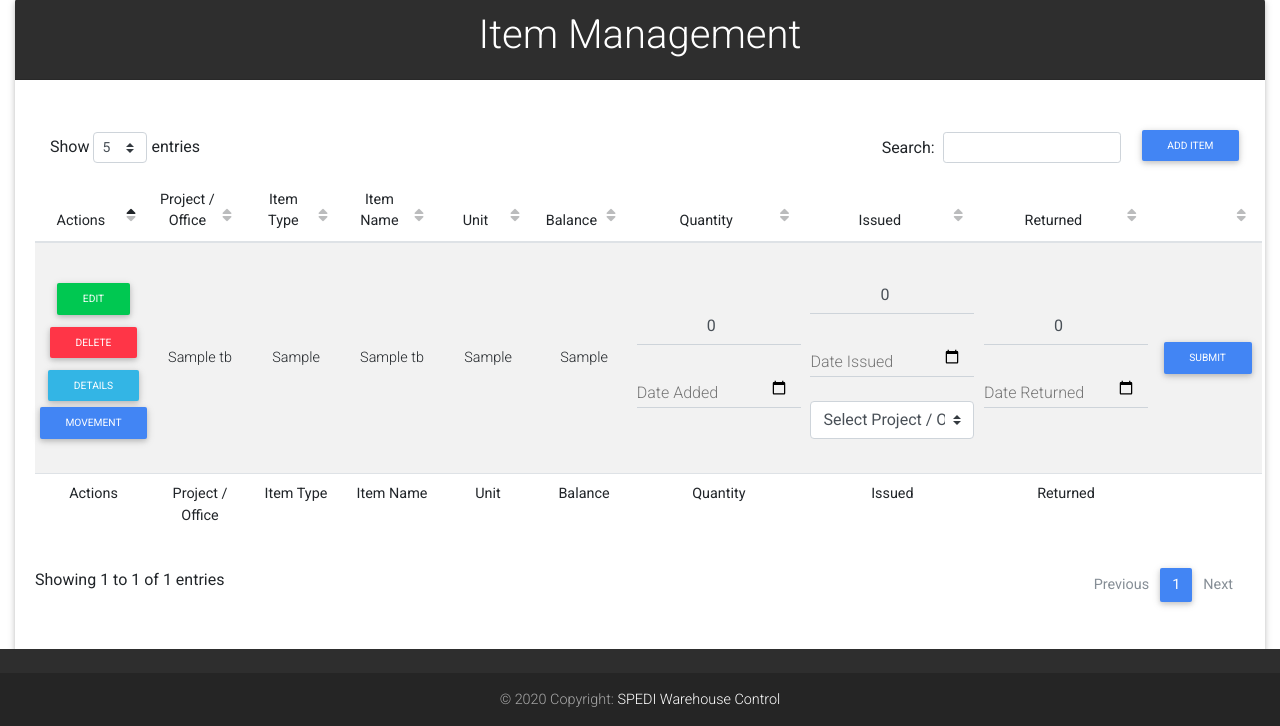
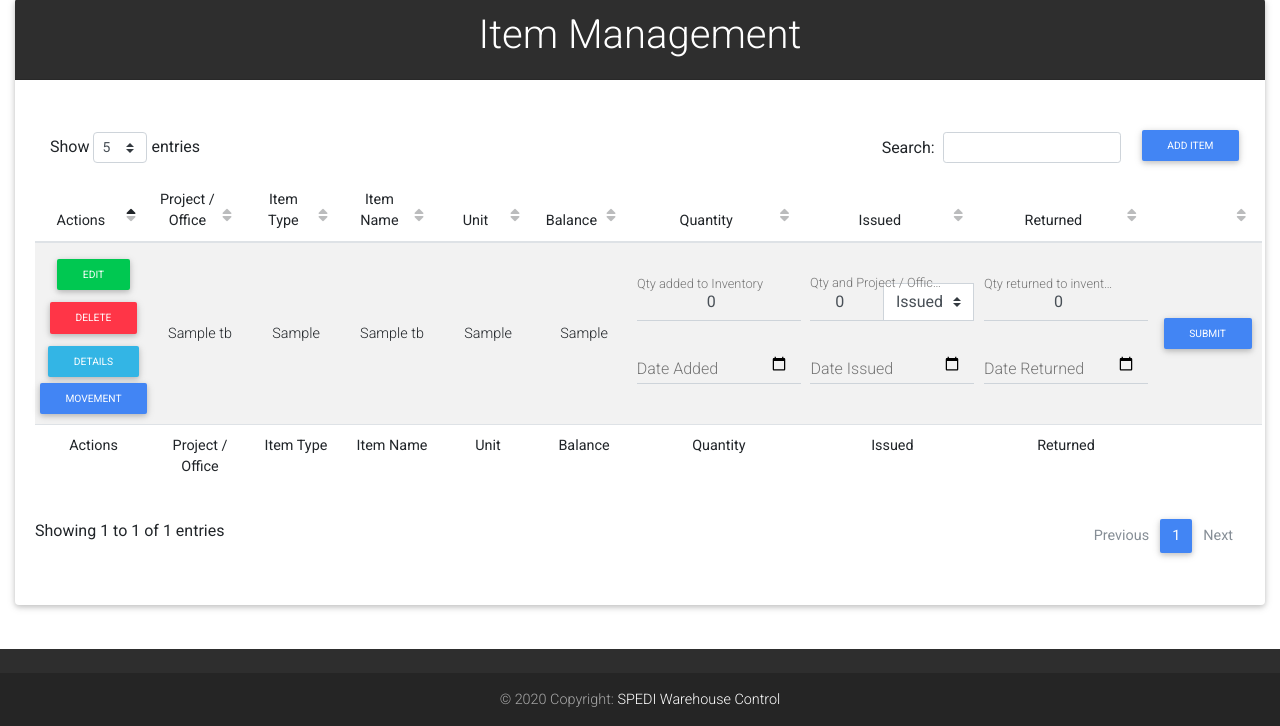
Before and after one commit to Yabetsu16/SPEDI-Warehouse, a PHP site: page /item_management.php in a window 1280 px wide. Shown: the part 73-799 px from the top of the page. Run offline with PHP 8.4, Linux system fonts and the light colour scheme; tables that the repository leaves empty or names only in its code hold one stand-in row (values such as "Sample post"); some libraries are stand-ins or nearby versions.

Commit message:
Changed table row design of issued

```diff
--- a/item_management.php
+++ b/item_management.php
@@ -555,6 +555,7 @@
                                                             <td>
                                                                 <div class="md-form input-group">
                                                                     <input type="number" name="quantity" min="0" value="0" class="form-control text-center">
+                                                                    <label for="issued">Qty added to Inventory</label>
                                                                 </div>
                                                                 <div class="md-form input-group">
                                                                     <input type="date" name="date_added" class="form-control text-center" id="date_added">
@@ -564,14 +565,8 @@
                                                             <td>
                                                                 <div class="md-form input-group">
                                                                     <input type="number" name="issued" min="0" value="0" class="form-control text-center">
-                                                                </div>
-                                                                <div class="md-form input-group">
-                                                                    <input type="date" name="date_issued" class="form-control text-center" id="date_issued">
-                                                                    <label for="date_issued">Date Issued</label>
-                                                                </div>
-                                                                <div class="md-form input-group">
                                                                     <select name="to_project_office" class="browser-default custom-select">
-                                                                        <option value="" selected>Select Project / Office to be issued</option>
+                                                                        <option value="" selected>Issued To Project / Office</option>
                                                                         <?php
                                                                         $query_project_office = "SELECT * FROM project_office_tb";
                                                                         $result_project_office = mysqli_query($conn, $query_project_office);
@@ -583,11 +578,18 @@
                                                                         <?php
                                                                         }
                                                                         ?>
+                                                                    </select>
+                                                                    <label for="issued">Qty and Project / Office to be issued</label>
+                                                                </div>
+                                                                <div class="md-form input-group">
+                                                                            <input type="date" name="date_issued" class="form-control text-center" id="date_issued">
+                                                                            <label for="date_issued">Date Issued</label>
                                                                 </div>
                                                             </td>
                                                             <td>
                                                                 <div class="md-form input-group">
                                                                     <input type="number" name="returned" min="0" value="0" class="form-control text-center">
+                                                                    <label for="issued">Qty returned to inventory</label>
                                                                 </div>
                                                                 <div class="md-form input-group">
                                                                     <input type="date" name="date_returned" class="form-control text-center" id="date_returned">
@@ -651,7 +653,7 @@
                 </div>
                 <div class="modal-body">
                     <!-- Material form grid -->
-                    <form action="<?php echo htmlspecialchars($_SERVER["PHP_SELF"]);?>" method="post">
+                    <form action="<?php echo htmlspecialchars($_SERVER["PHP_SELF"]); ?>" method="post">
                         <!-- Grid row -->
                         <div class="row">
                             <!-- Grid column -->
@@ -783,7 +785,7 @@
                         </div>
                         <div class="modal-body">
                             <!-- Material form grid -->
-                            <form action="<?php echo htmlspecialchars($_SERVER["PHP_SELF"]);?>" method="post">
+                            <form action="<?php echo htmlspecialchars($_SERVER["PHP_SELF"]); ?>" method="post">
                                 <!-- Grid row -->
                                 <div class="row">
                                     <!-- Grid column -->
@@ -959,7 +961,7 @@
 
                         <!--Footer-->
                         <div class="modal-footer flex-center">
-                            <form action="<?php echo htmlspecialchars($_SERVER["PHP_SELF"]);?>" method="post">
+                            <form action="<?php echo htmlspecialchars($_SERVER["PHP_SELF"]); ?>" method="post">
                                 <input type="hidden" name="item_name" value="<?php echo $item_name ?>">
                                 <input type="hidden" name="inventory_id" value="<?php echo $inventory_id ?>">
                                 <button type="submit" class="btn btn-danger" name="delete_item">Yes</button>
```
